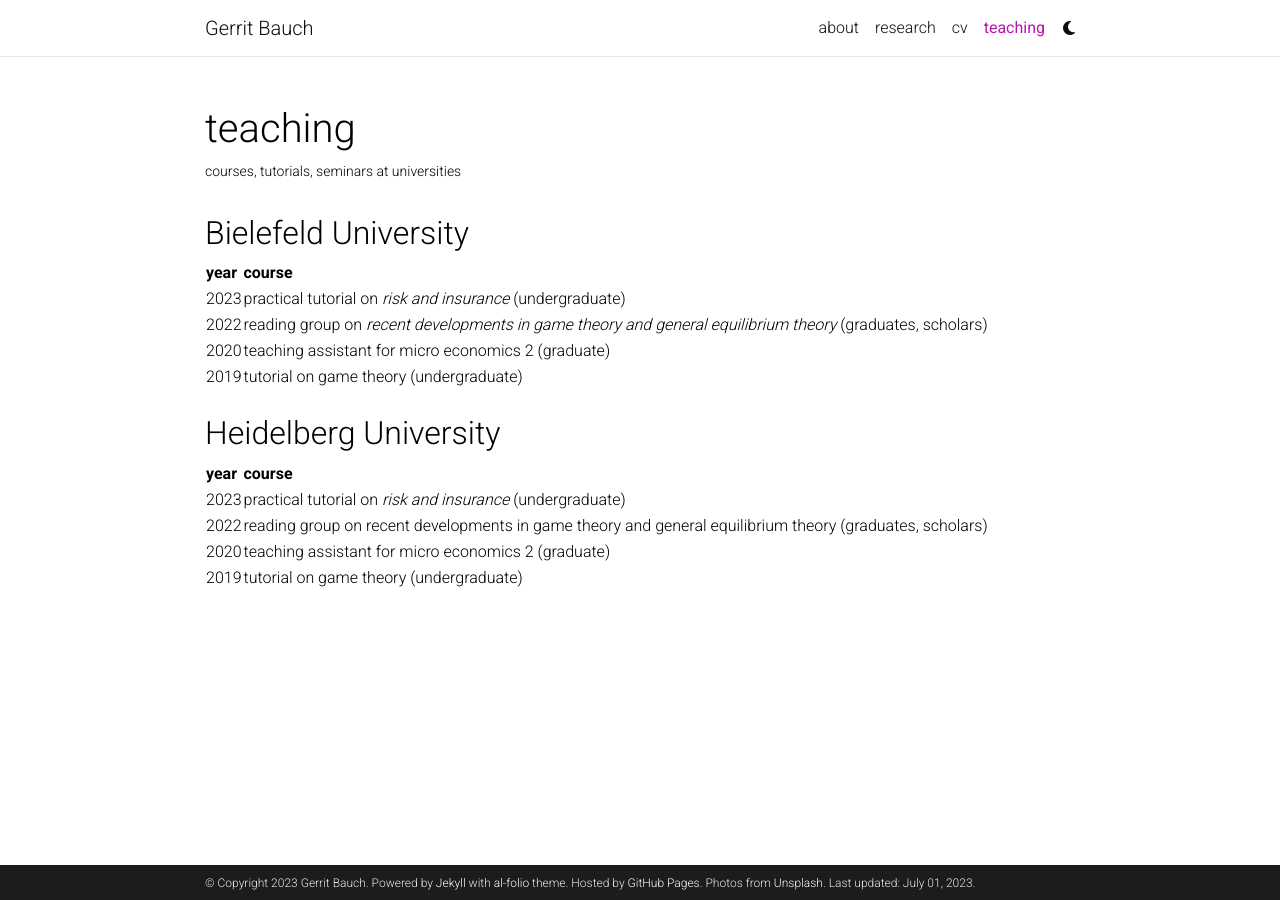
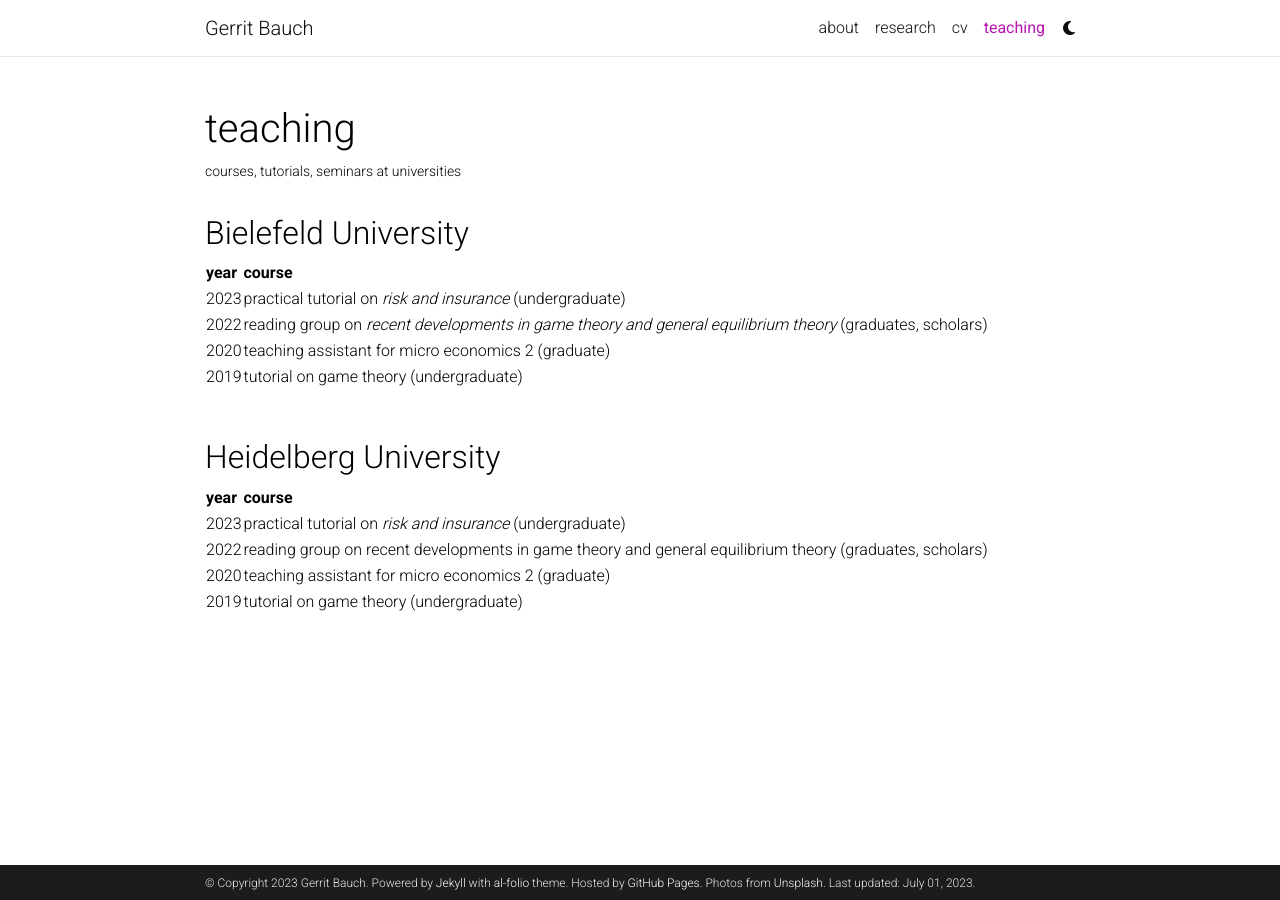
Before and after one commit to gbauch/gbauch.github.io, a Jekyll site: the page built from _pages/teaching.md, in a window 1280 px wide. Built offline with Jekyll 4.4.1, drawn with Linux system fonts in a browser that asks for light colours; comment, search, counter and statistics services are not loaded; a style sheet for code colours, icons or effects is not loaded.

Commit message:
Update teaching.md

```diff
--- a/_pages/teaching.md
+++ b/_pages/teaching.md
@@ -17,7 +17,8 @@ nav_order: 5
 | 2020 | teaching assistant for micro economics 2 (graduate)                                                        |
 | 2019 | tutorial on game theory (undergraduate)                                                                    |
 
-<div><br></div>
+<div><br> <br></div>
+
 
 
 ## Heidelberg University
```
